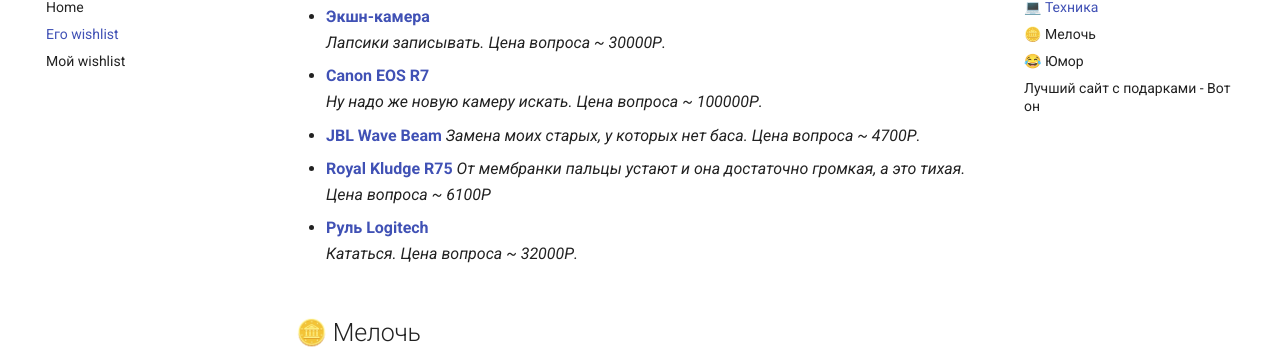
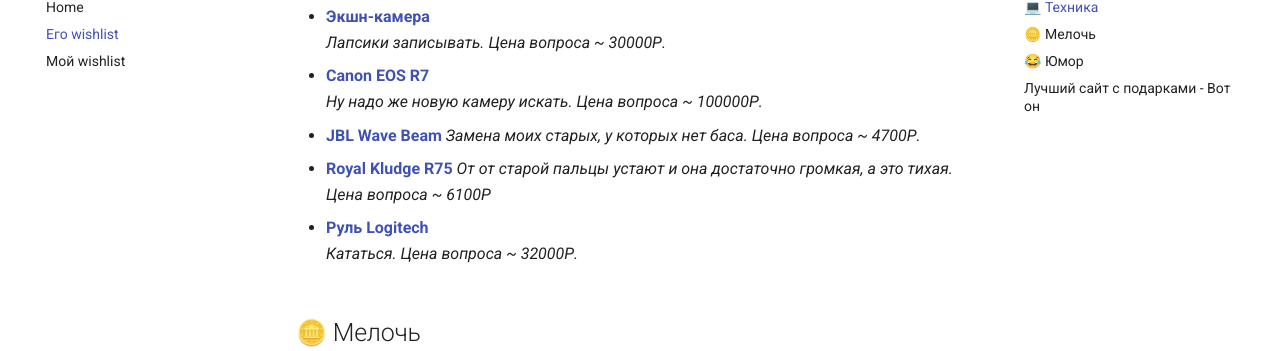
Before and after one commit to Feldmarshxll/personal-blog, an MkDocs documentation site: the page built from docs/Его wishlist 🎉.md, in a window 1280 px wide and 900 px high, scrolled down 343 px. Shown: the part 101-452 px from the top of the window. Built offline with MkDocs 1.6.1 and Material for MkDocs 9.7.7, drawn with Linux system fonts in a browser that asks for light colours.

Commit message:
bijkndsv

```diff
--- a/docs/Его wishlist 🎉.md
+++ b/docs/Его wishlist 🎉.md
@@ -19,7 +19,7 @@
   _Замена моих старых, у которых нет баса. Цена вопроса ~ 4700Р._
 
 - **[Royal Kludge R75](https://market.yandex.ru/cc/hCeLUfo)**
- _От мембранки пальцы устают и она достаточно громкая, а это тихая. Цена вопроса ~ 6100P_
+  _От от старой пальцы устают и она достаточно громкая, а это тихая. Цена вопроса ~ 6100P_
 
 - **[Руль Logitech](https://market.yandex.ru/cc/Nqn2QpK)**
   _Кататься. Цена вопроса ~ 32000Р._
```
